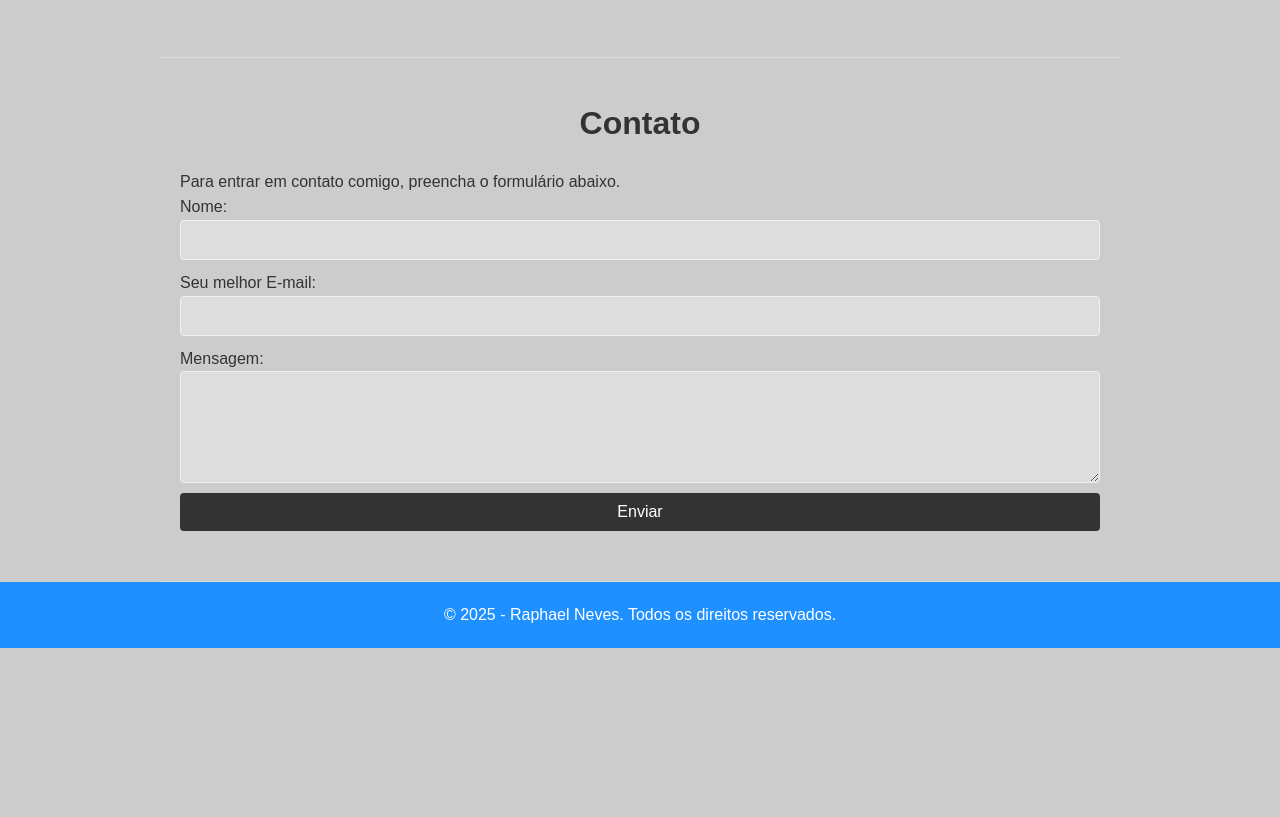
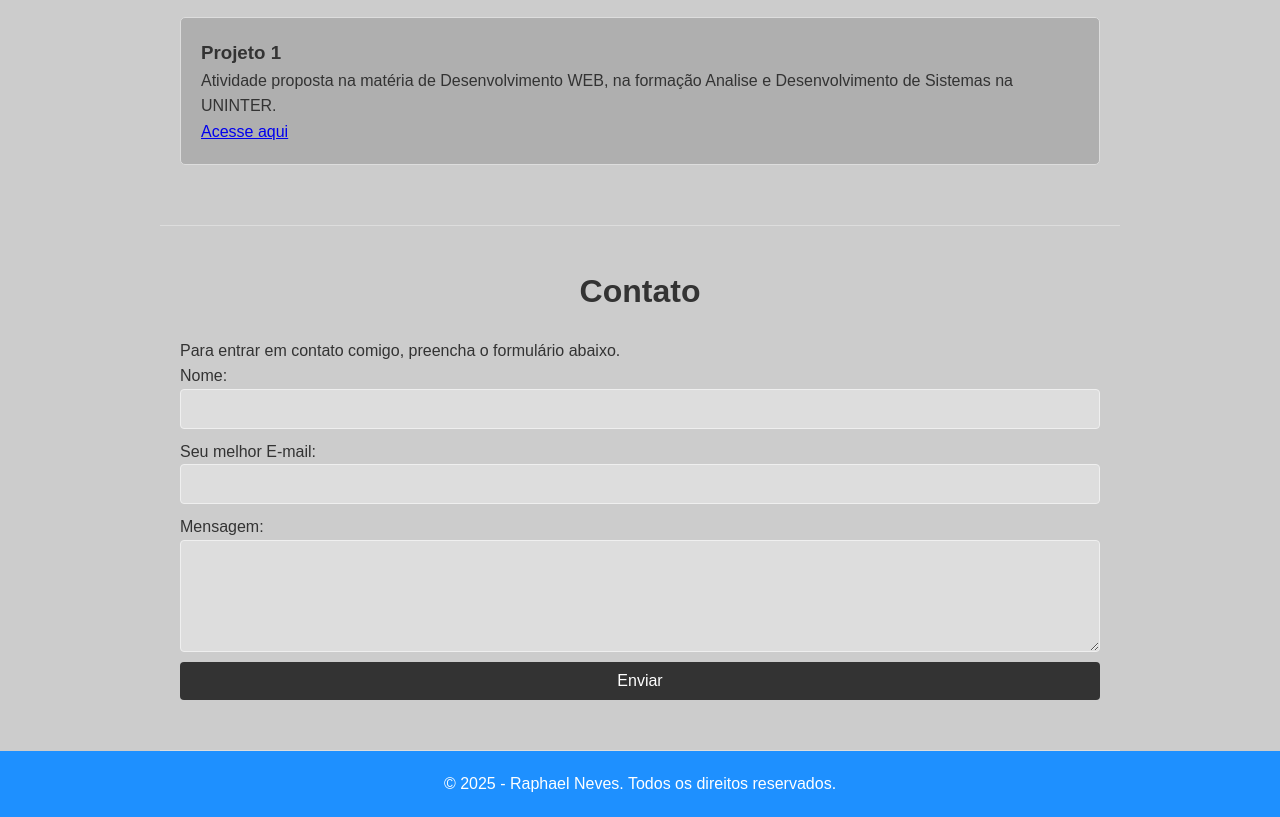
Before and after one commit to newesraphael/newesraphael.github.io, a plain HTML site: page index.html in a window 1280 px wide. Shown: the part 1772-2589 px from the top of the page. Before the commit the page ends 2420 px from the top, so only its background shows below. Drawn offline with Linux system fonts and the light colour scheme.

Commit message:
Update index.html

```diff
--- a/index.html
+++ b/index.html
@@ -64,7 +64,12 @@
             <div class="projeto">
                 <h3>Portfólio Pessoal</h3>
                 <p>Atividade proposta na matéria de Desenvolvimento WEB, na formação Analise e Desenvolvimento de Sistemas na UNINTER.</p>
-                <a href="https://github.com/newesraphael/RaphaelNeves" target="_blank"><img src="img/github.png" width="30" height="30">  Acesse aqui</a>
+                <a href="Projeto1/projeto1.html" target="_blank"><img src="img/github.png" width="30" height="30">  Acesse aqui</a>
+            </div>
+            <div class="projeto">
+                <h3>Projeto 1</h3>
+                <p>Atividade proposta na matéria de Desenvolvimento WEB, na formação Analise e Desenvolvimento de Sistemas na UNINTER.</p>
+                <a href="Projeto2/projeto2.html" target="_blank">Acesse aqui</a>
             </div>
         </section>
 
```
